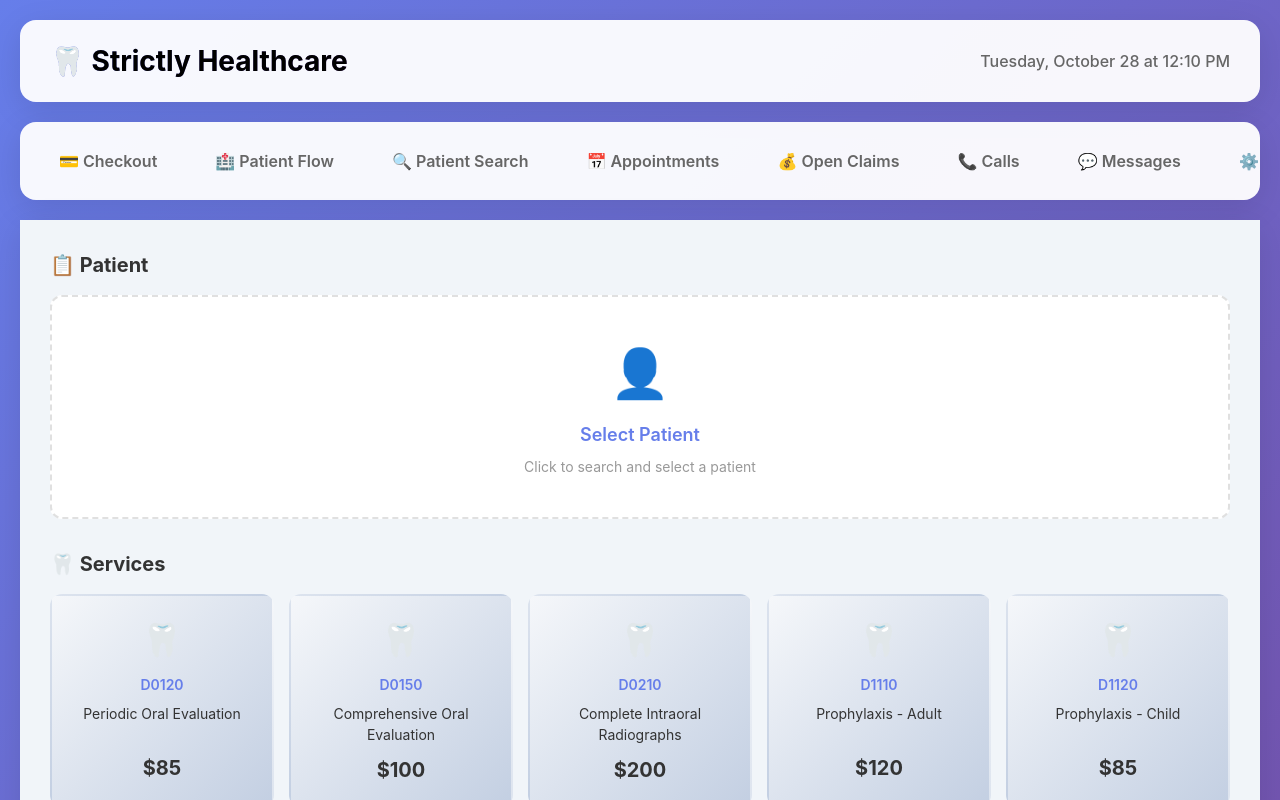
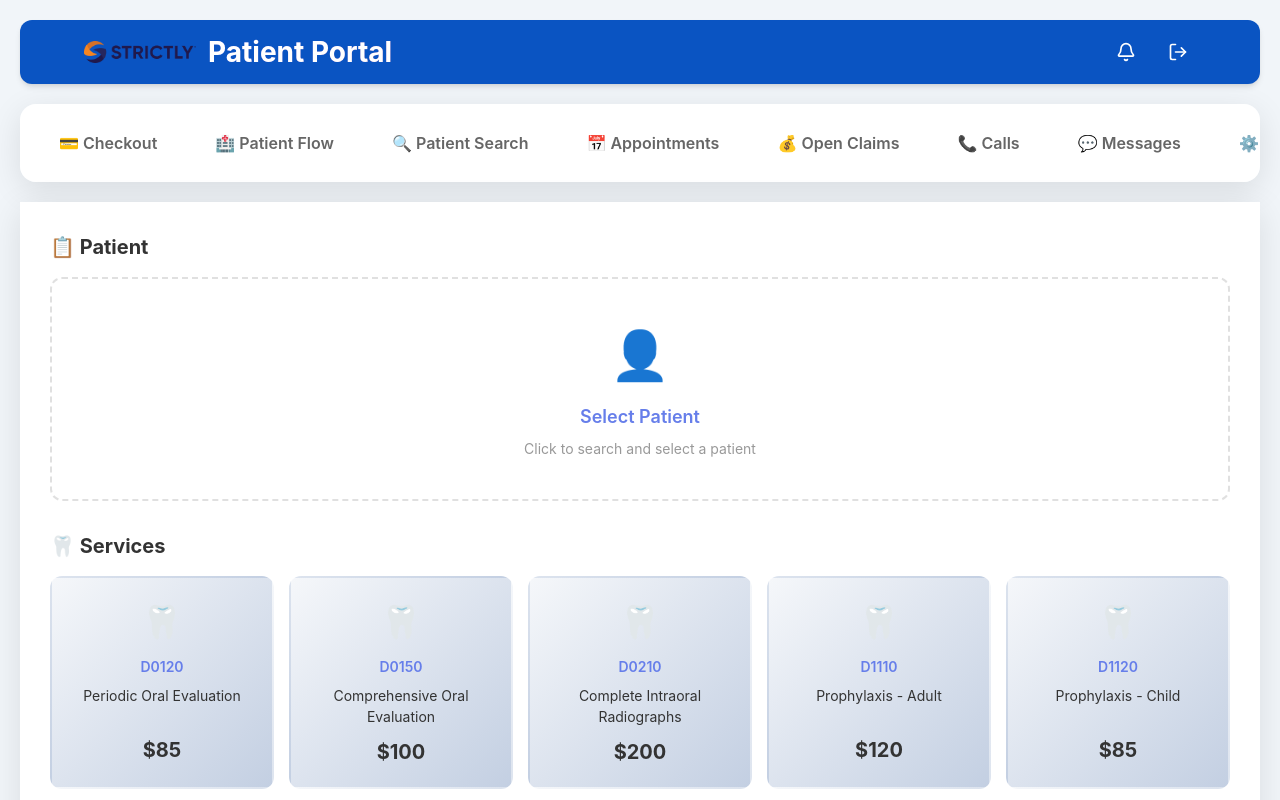
Before and after one commit to Alberto85ariel13/dental-pos, a React (Vite) app: page / in a window 1280 px wide. Shown: the top 800 px of the page. Built offline with nearby package versions, Linux system fonts and the light colour scheme.

Commit message:
improve css

```diff
--- a/src/App.css
+++ b/src/App.css
@@ -3,6 +3,7 @@
   margin: 0 auto;
   padding: 20px;
   min-height: 100vh;
+  background: #f1f5f9;
 }
 
 .header {
@@ -39,7 +40,7 @@
 .nav-tabs {
   display: flex;
   gap: 10px;
-  background: rgba(255, 255, 255, 0.95);
+  background: white;
   padding: 15px;
   border-radius: 16px;
   margin-bottom: 20px;
@@ -73,7 +74,7 @@
 }
 
 .main-content {
-  background: #f1f5f9 !important;
+  background: white !important;
   padding: 30px;
   border-radius: 0px;
   box-shadow: 0 8px 32px rgba(0, 0, 0, 0.1);
--- a/src/App.jsx
+++ b/src/App.jsx
@@ -1,24 +1,34 @@
-import React, { useState, useEffect } from 'react';
-import { BrowserRouter as Router, Routes, Route, Link, Navigate, useLocation } from 'react-router-dom';
-import Checkout from './pages/Checkout';
-import PatientSearch from './pages/PatientSearch';
-import PatientFlow from './pages/PatientFlow';
-import Appointments from './pages/Appointments';
-import Schedule from './pages/Schedule';
-import OpenClaims from './pages/OpenClaims';
-import Calls from './pages/Calls';
-import Messages from './pages/Messages';
-import Settings from './pages/SettingsEnhanced';
-import DentalManagementSystem from './pages/PatientPortal';
-import { patientPortalMockApi } from './services/mockPatientPortalApi';
-import './App.css';
+import React, { useState, useEffect } from "react";
+import {
+  BrowserRouter as Router,
+  Routes,
+  Route,
+  Link,
+  Navigate,
+  useLocation,
+} from "react-router-dom";
+import Checkout from "./pages/Checkout";
+import PatientSearch from "./pages/PatientSearch";
+import PatientFlow from "./pages/PatientFlow";
+import Appointments from "./pages/Appointments";
+import Schedule from "./pages/Schedule";
+import OpenClaims from "./pages/OpenClaims";
+import Calls from "./pages/Calls";
+import Messages from "./pages/Messages";
+import Settings from "./pages/SettingsEnhanced";
+import DentalManagementSystem from "./pages/PatientPortal";
+import { patientPortalMockApi } from "./services/mockPatientPortalApi";
+import "./App.css";
+import { Bell, LogOut } from "lucide-react";
 
 function Layout({ children }) {
   const location = useLocation();
-  const isPortal = location.pathname.startsWith('/portal-patient');
+  const isPortal = location.pathname.startsWith("/portal-patient");
   const [currentTime, setCurrentTime] = useState(new Date());
   const defaultPortalId = patientPortalMockApi.getDefaultPatientId();
-  const portalLink = defaultPortalId ? `/portal-patient/${defaultPortalId}` : '/portal-patient';
+  const portalLink = defaultPortalId
+    ? `/portal-patient/${defaultPortalId}`
+    : "/portal-patient";
 
   useEffect(() => {
     if (!isPortal) {
@@ -28,32 +38,83 @@ function Layout({ children }) {
   }, [isPortal]);
 
   const formatTime = (date) =>
-    date.toLocaleString('en-US', {
-      weekday: 'long',
-      month: 'long',
-      day: 'numeric',
-      hour: '2-digit',
-      minute: '2-digit'
+    date.toLocaleString("en-US", {
+      weekday: "long",
+      month: "long",
+      day: "numeric",
+      hour: "2-digit",
+      minute: "2-digit",
     });
 
   if (isPortal) return <main className="main-content portal">{children}</main>;
 
   return (
     <div className="app-container">
-      <header className="header">
+      <nav className="bg-[#0A54C2] shadow-md rounded-xl mx-auto px-4 sm:px-6 lg:px-8 mb-5">
+        <div className="max-w-7xl mx-auto px-4 sm:px-6 lg:px-8">
+          <div className="flex justify-between items-center h-16">
+            <div className="flex items-center">
+              <div className="w-28 h-10 rounded-lg flex items-center justify-center">
+                <img
+                  src="/images/logo-primary.png"
+                  alt="App Logo"
+                  className="w-full h-full object-contain rounded-lg"
+                />
+              </div>
+              <span className="header-title ml-3 text-white">
+                Patient Portal
+              </span>
+            </div>
+
+            <div className="flex items-center gap-4">
+              {/* <select
+                value={currentView}
+                onChange={(e) => setCurrentView(e.target.value)}
+                className="px-4 py-2 border rounded-lg"
+              >
+                <option value="patient-portal">Patient Portal</option>
+                <option value="office-dashboard">Office Dashboard</option>
+              </select> */}
+              <button className="p-2  rounded-lg relative text-white">
+                <Bell className="w-5 h-5 text-white" />
+              </button>
+              <button className="p-2 rounded-lg text-white">
+                <LogOut className="w-5 h-5 text-white" />
+              </button>
+            </div>
+          </div>
+        </div>
+      </nav>
+      {/* <header className="header">
         <div className="header-title">🦷 Strictly Healthcare</div>
         <div className="header-time">{formatTime(currentTime)}</div>
-      </header>
+      </header> */}
 
       <nav className="nav-tabs">
-        <Link to="/" className="nav-tab">💳 Checkout</Link>
-        <Link to="/flow" className="nav-tab">🏥 Patient Flow</Link>
-        <Link to="/patients" className="nav-tab">🔍 Patient Search</Link>
-        <Link to="/appointments" className="nav-tab">📅 Appointments</Link>
-        <Link to="/claims" className="nav-tab">💰 Open Claims</Link>
-        <Link to="/calls" className="nav-tab">📞 Calls</Link>
-        <Link to="/messages" className="nav-tab">💬 Messages</Link>
-        <Link to="/settings" className="nav-tab">⚙️ Settings</Link>
+        <Link to="/" className="nav-tab">
+          💳 Checkout
+        </Link>
+        <Link to="/flow" className="nav-tab">
+          🏥 Patient Flow
+        </Link>
+        <Link to="/patients" className="nav-tab">
+          🔍 Patient Search
+        </Link>
+        <Link to="/appointments" className="nav-tab">
+          📅 Appointments
+        </Link>
+        <Link to="/claims" className="nav-tab">
+          💰 Open Claims
+        </Link>
+        <Link to="/calls" className="nav-tab">
+          📞 Calls
+        </Link>
+        <Link to="/messages" className="nav-tab">
+          💬 Messages
+        </Link>
+        <Link to="/settings" className="nav-tab">
+          ⚙️ Settings
+        </Link>
       </nav>
 
       <main className="main-content">{children}</main>
@@ -80,12 +141,17 @@ function App() {
           <Route
             path="/portal-patient"
             element={
-              defaultPortalId
-                ? <Navigate to={`/portal-patient/${defaultPortalId}`} replace />
-                : <DentalManagementSystem />
+              defaultPortalId ? (
+                <Navigate to={`/portal-patient/${defaultPortalId}`} replace />
+              ) : (
+                <DentalManagementSystem />
+              )
             }
           />
-          <Route path="/portal-patient/:patNum/*" element={<DentalManagementSystem />} />
+          <Route
+            path="/portal-patient/:patNum/*"
+            element={<DentalManagementSystem />}
+          />
         </Routes>
       </Layout>
     </Router>
```
